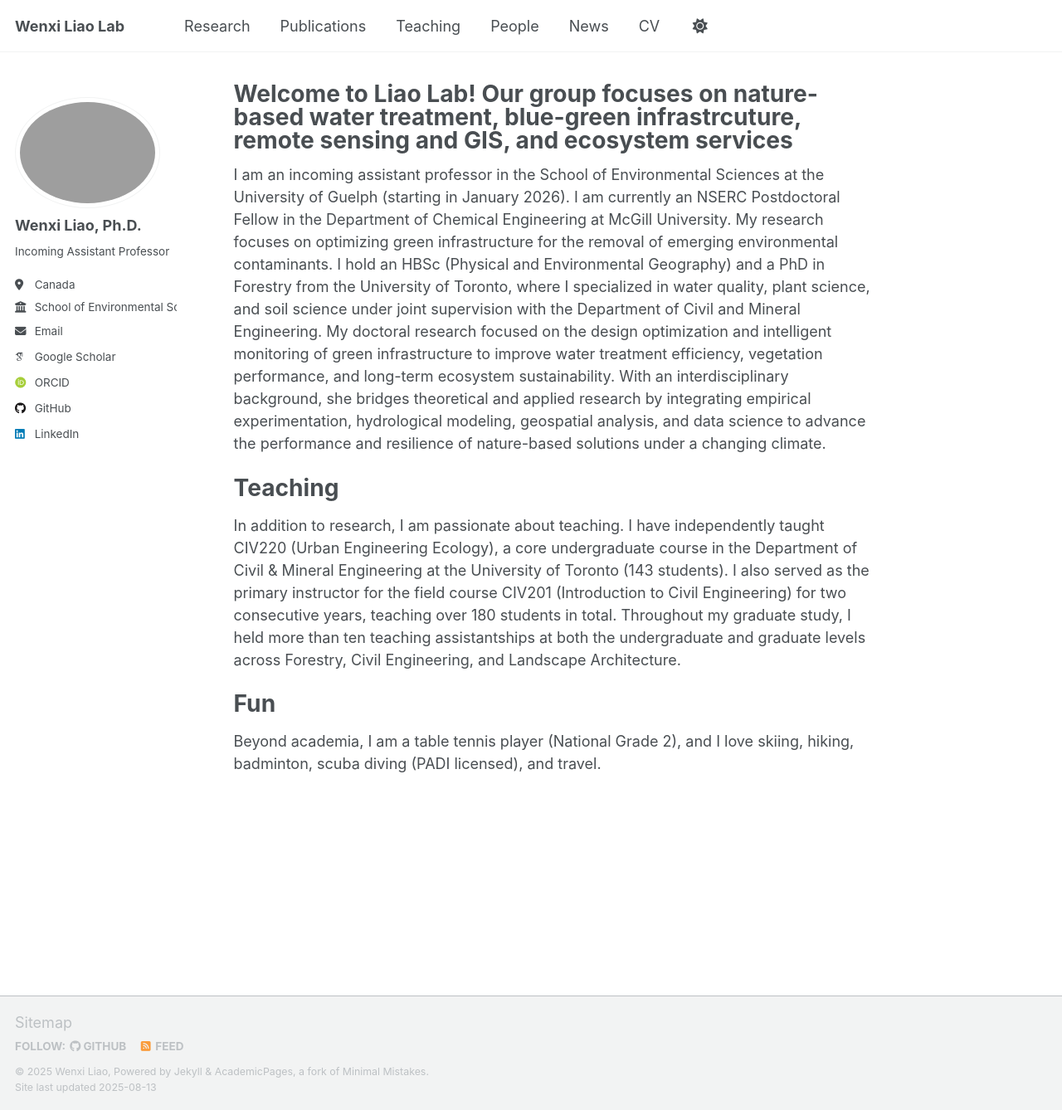
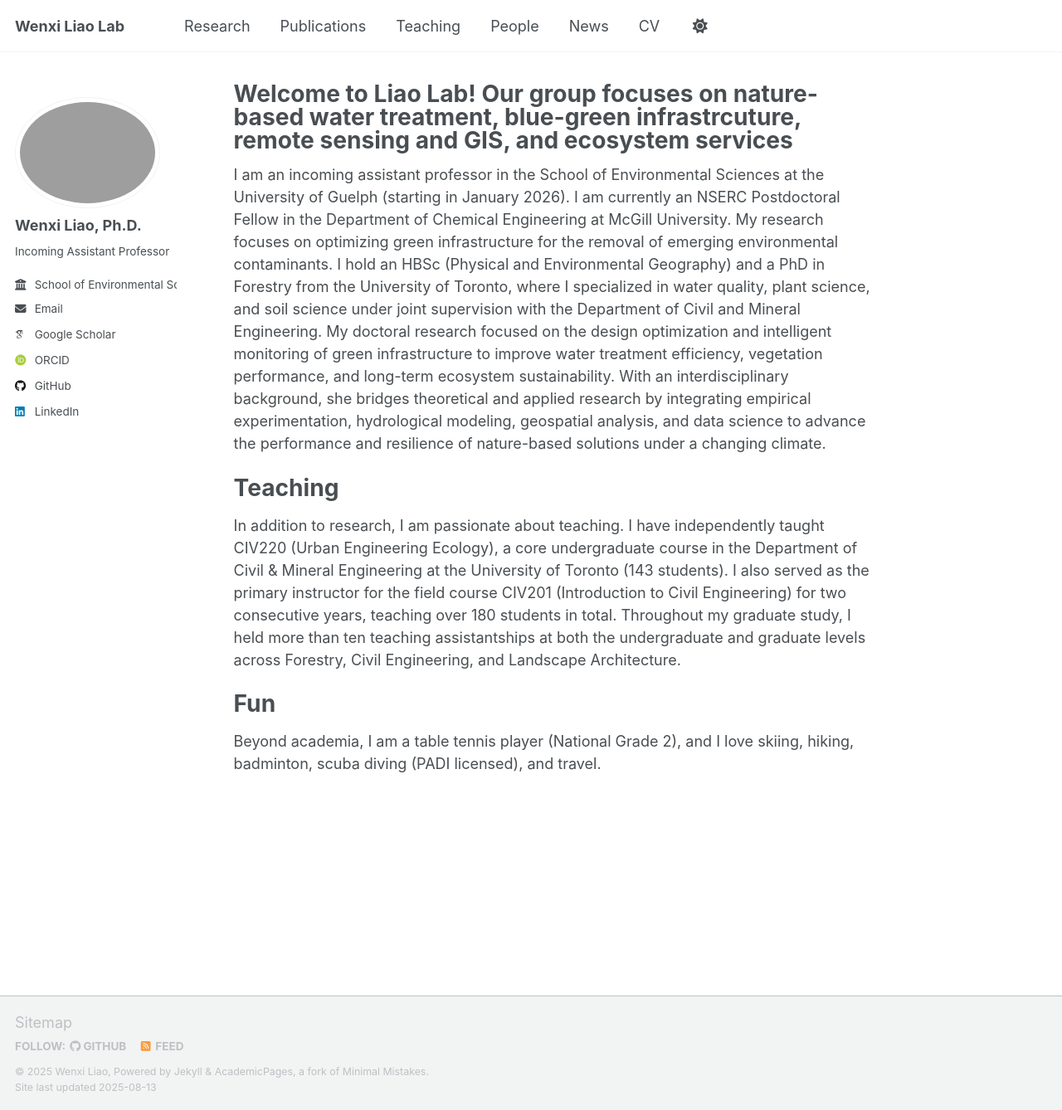
Before and after one commit to wenxiliao/wenxiliao.github.io, a Jekyll site: the page built from _pages/about.md, in a window 1280 px wide and 1338 px high. Shown: the whole window at 83% size. Built offline with Jekyll 4.4.1, drawn with Linux system fonts in a browser that asks for light colours; some web fonts are replaced; a script that is not in the unit is left out.

```diff
--- a/_config.yml
+++ b/_config.yml
@@ -26,7 +26,7 @@
   name             : "Wenxi Liao, Ph.D."
   pronouns         : # example: "she/her"
   bio              : "Incoming Assistant Professor"
-  location         : "Canada"
+  location         : # "Canada"
   employer         : "School of Environmental Sciences at the University of Guelph"
   uri              : # URL
   email            : "wenxi.liao@mail.mcgill.ca"
```
